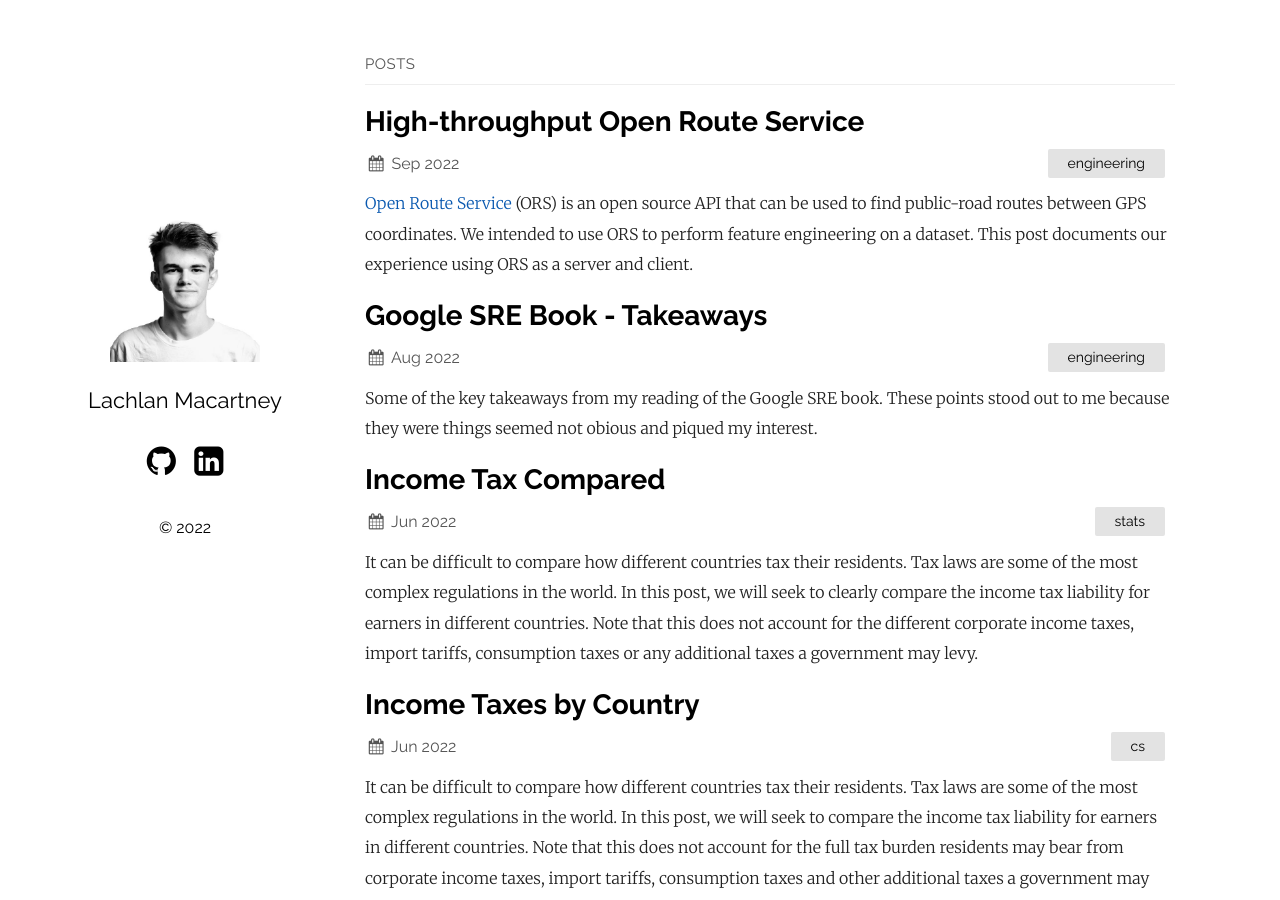
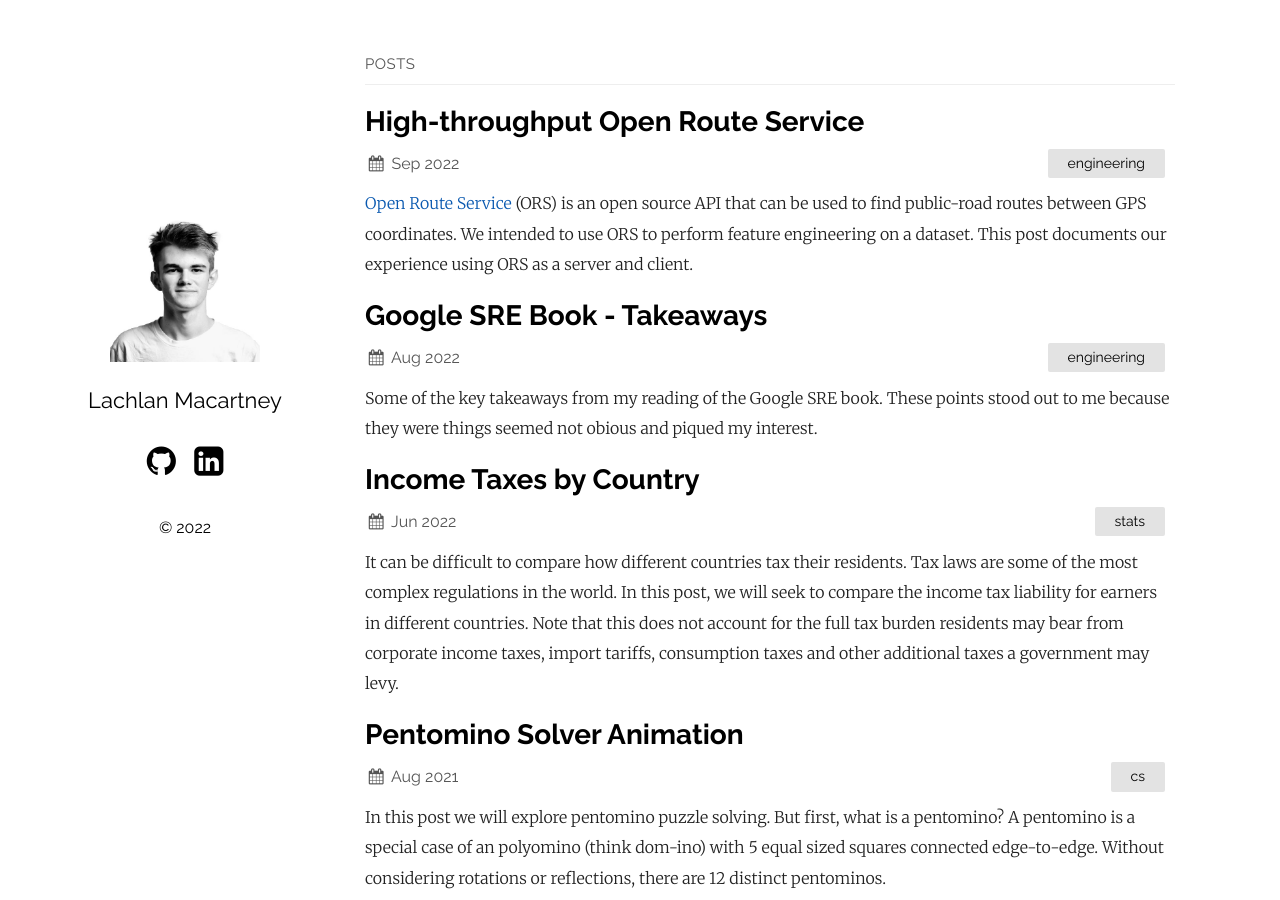
Before and after one commit to lachstr/lachstr.github.io, a Jekyll site: the page built from index.md, in a window 1280 px wide and 900 px high. Built offline with Jekyll 4.4.1, drawn with Linux system fonts in a browser that asks for light colours; part of the change alters nothing that is shown.

Commit message:
delete dup post

````diff
--- a/_posts/2022-06-10-income-tax.md
+++ b/_posts/2022-06-10-income-tax.md
@@ -1,7 +1,7 @@
 ---
 layout: post
 title: "Income Taxes by Country"
-categories: cs
+categories: stats
 ---
 It can be difficult to compare how different countries tax their residents. Tax laws are some of the most complex regulations in the world. In this post, we will seek to compare the income tax liability for earners in different countries. Note that this does not account for the full tax burden residents may bear from corporate income taxes, import tariffs, consumption taxes and other additional taxes a government may levy.
 
--- a/_posts/2022-06-11-income-tax-compared.md
+++ /dev/null
@@ -1,100 +0,0 @@
----
-layout: post
-title: "Income Tax Compared"
-categories: stats
----
-
-It can be difficult to compare how different countries tax their residents. Tax laws are some of the most complex regulations in the world. In this post, we will seek to clearly compare the income tax liability for earners in different countries. Note that this does not account for the different corporate income taxes, import tariffs, consumption taxes or any additional taxes a government may levy.
-
-The following plots show the estimated take home income (USD), per month for single residents assuming income is pro-rated over the year. This is not tax advice and no guarantee is made for its accuracy, your individual situation will likely differ - contact a local accountant for tax advice.
-
-Images here.
-
-## Code
-
-```python
-from numpy import ndarray, vectorize
-
-class TaxCalculator:
-    #rates are in local currency for the region, for 2021-2022
-    # https://www.ato.gov.au/rates/individual-income-tax-rates/
-    aus_rates = {0: 0, 18200:.19, 45000:.325, 120000:.37, 180000:.45}
-    # https://www.iras.gov.sg/taxes/individual-income-tax/basics-of-individual-income-tax/tax-residency-and-tax-rates/individual-income-tax-rates
-    sg_rates = {0: 0, 20000:.02, 30000:.035, 40000:.07, 80000:.115, 120000:.15, 160000:.18, 200000:.19, 240000:.195, 280000:.2, 320000:.22}
-    # https://www.gov.uk/income-tax-rates
-    uk_rates = {0:0, 12570:.2, 50270:.4, 150000:.45}
-    # https://taxsummaries.pwc.com/united-arab-emirates/individual/taxes-on-personal-income
-    uae_rates = {0:0}
-    # https://www.citizensinformation.ie/en/money_and_tax/tax/income_tax/how_your_tax_is_calculated.html
-    ire_rates = {0:.2, 36800:0.4}
-
-    tax_rates_of = {"Australia":aus_rates,
-                    "Singapore":sg_rates,
-                    "United Kingdom":uk_rates,
-                    "United Arab Emirates":uae_rates,
-                    "Ireland":ire_rates}
-
-    # google on 10/6/22
-    usd_exchange_rate_of = {"Australia": 0.71,
-                            "Singapore": 0.72,
-                            "United Kingdom": 1.25,
-                            "United Arab Emirates":0.27,
-                            "Ireland": 1.06}
-
-    def __init__(self, country):
-        self.country = country
-        try:
-            self.rates = self.tax_rates_of[country]
-            self.usd_rate = self.usd_exchange_rate_of[country]
-        except KeyError:
-            raise Exception("Country not supported!")
-
-    def usd(self, income):
-        return income/self.usd_rate
-
-    def tax_on_usd_vector(self, income: numpy.ndarray):
-        return vectorize(self.tax_on_usd)(income)
-
-    def tax_on_usd(self, income: float):
-        return self.tax(income/self.usd_rate)*self.usd_rate
-
-    def tax(self, income):
-
-        tax = 0
-        while income > 0:
-            # find largest bracket which is smaller than income
-            largest_bracket = 0
-            for bracket in self.rates.keys():
-                if bracket >= income:
-                    break
-                largest_bracket = bracket
-
-            tax += (income-largest_bracket)*self.rates[largest_bracket]
-            income = largest_bracket
-        return tax
-
-```
-
-This code shows how the TaxCalculator is used to generate the plots above.
-
-```python
-from numpy import arange
-from matplotlib import pyplot as plt, rcParams
-rcParams['figure.dpi'] = 300
-
-usd_income = arange(100000, 300000, 1000)
-
-for country in ["Australia", "Singapore", "United Kingdom", "Ireland", "United Arab Emirates"]:
-    calculator = TaxCalculator(country)
-
-    usd_income_after_tax = calculator.tax_on_usd_vector(usd_income)
-
-    plt.plot(usd_income/12, (usd_income-usd_income_after_tax)/12, label=country)
-
-plt.xlabel("Monthly Gross Income (USD)")
-plt.ylabel("Monthly Net Income (USD)")
-plt.title("Monthly Net Income by Country")
-plt.legend()
-```
-
-Those wanting to view the full source code may do so at [github.com/lachstr/income-taxes-by-country-plot](https://github.com/lachstr/income-taxes-by-country-plot). A Python3 installation with numpy and matplotlib should be sufficient.
````
